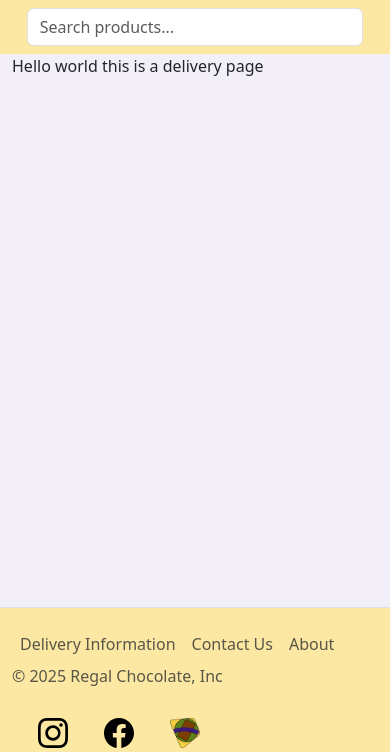
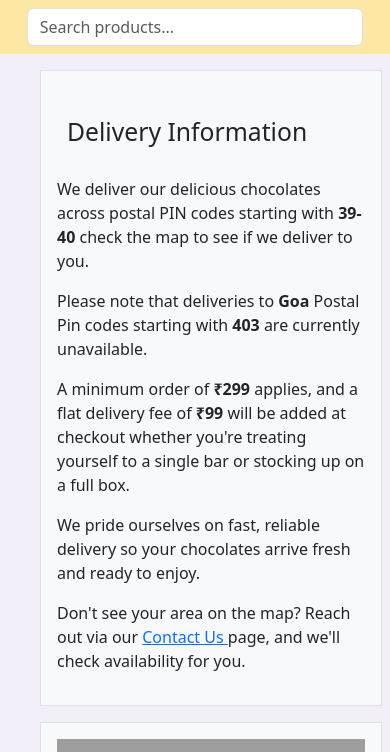
Before and after one commit to fjye1/chocolate_website, a Flask app: page /delivery in a window 390 px wide. Shown: the part 50-802 px from the top of the page. Run offline with Flask 3, Linux system fonts and the light colour scheme; data comes from the database, SQL or seed files in the repository; some libraries are stand-ins or nearby versions; grey boxes are pictures that could not be loaded.

Commit message:
first draft of delivery section

```diff
--- a/main.py
+++ b/main.py
@@ -3,12 +3,14 @@ import csv
 import io
 import json
 import os
+import threading
 import uuid
 from datetime import datetime, timedelta, timezone, date
 from functools import wraps
 
 # Third-party imports
 import stripe
+from PIL import Image, UnidentifiedImageError
 from dotenv import load_dotenv
 from flask import Flask, render_template, redirect, url_for, flash, request, abort, jsonify, make_response, \
     current_app, session, g
@@ -16,21 +18,18 @@ from flask_bootstrap import Bootstrap5
 from flask_ckeditor import CKEditor
 from flask_gravatar import Gravatar
 from flask_login import LoginManager, login_user, current_user, login_required, logout_user, AnonymousUserMixin
-from PIL import Image, UnidentifiedImageError
-import pillow_avif  # plugin registers automatically when imported (no direct usage required)
 from sqlalchemy import func, literal, event
-from sqlalchemy.orm import joinedload, selectinload
+from sqlalchemy.orm import joinedload
 from werkzeug.security import generate_password_hash, check_password_hash
 from xhtml2pdf import pisa
-import threading
 
 # Local application imports
 from extension import db
 from forms import RegisterForm, LoginForm, AddAddress, ProductForm, CommentForm, StockForm, TrackingForm, \
     ShipmentSentForm, BoxForm, ShipmentArrivalForm, AddToCartForm
+from functions import update_dynamic_prices, ProductService, inr_to_gbp, gbp_to_inr, safe_commit, precompute_products
 from models import Cart, CartItem, Address, User, Orders, Product, Tag, OrderItem, Comment, PriceAlert, \
     Tasks, Box, Shipment, SiteVisitCount
-from functions import update_dynamic_prices, ProductService, inr_to_gbp, gbp_to_inr, safe_commit, precompute_products
 from tasks import simple_task
 
 # Load environment variables
@@ -95,11 +94,13 @@ with app.app_context():
         print(f"   Checked in: {pool.checkedin()}")
         print(f"   Total: {pool.size() + pool.overflow()}\n")
 
+
 @app.route('/test_pool')
 def test_pool():
     print_pool_status()
     # your database query here
     return "Check console"
+
 
 login_manager = LoginManager()
 login_manager.init_app(app)
@@ -175,6 +176,8 @@ def load_cart():
             ]
     else:
         g.cart_items = session.get('basket', [])
+
+
 @app.context_processor
 def inject_cart():
     return dict(cart_items=g.cart_items)
@@ -184,6 +187,7 @@ def inject_cart():
 def run_task():
     simple_task.delay()
     return "Task queued!"
+
 
 def get_user_cart_cached(user_id):
     if not hasattr(g, 'cart'):
@@ -223,6 +227,7 @@ gravatar = Gravatar(app,
                     force_lower=False,
                     use_ssl=False,
                     base_url=None)
+
 
 # # ✅ must be run before adding data
 # with app.app_context():
@@ -1064,6 +1069,7 @@ def payment_success():
     # Clean the URL to remove sensitive parameters
     return render_template('payment_success.html', order=order)
 
+
 def process_paid_order(payment_intent_id, user_id):
     """
     Creates an order after payment is confirmed.
@@ -1199,23 +1205,27 @@ def stripe_webhook():
 
     return 'Success', 200
 
+
 @app.route('/invoice/<string:order_id>')
 @login_required
 def invoice(order_id):
     order = Orders.query.filter_by(order_id=order_id, user_id=current_user.id).first_or_404()
     return render_template('invoice.html', order=order)
+
 
 def internal_auth():
     auth = request.headers.get("Authorization")
     if auth != f"Bearer {os.getenv('INTERNAL_API_TOKEN')}":
         abort(403)
 
+
 @app.route('/internal-invoice/<string:order_id>')
 def internal_invoice(order_id):
     internal_auth()
 
     order = Orders.query.filter_by(order_id=order_id).first_or_404()
     return render_template('invoice.html', order=order)
+
 
 def serialize_order(order, url_root):
     return {
@@ -1245,12 +1255,12 @@ def serialize_order(order, url_root):
         ]
     }
 
+
 @app.route('/internal-invoice/<string:order_id>/json')
 def internal_invoice_json(order_id):
     internal_auth()
     order = Orders.query.filter_by(order_id=order_id).first_or_404()
     return jsonify(serialize_order(order, request.url_root))
-
 
 
 @app.route('/payment-failure')
@@ -1808,10 +1818,18 @@ def admin_settings():
 
 ######### Footer links #########
 
+# ─── Delivery Configuration ───────────────────────────────────────────────
+DELIVERY_FEE = 99  # ₹ — fee charged per delivery
+MIN_ORDER = 299  # ₹ — minimum order value to place an order
+
+
+# ──────────────────────────────────────────────────────────────────────────
+
 @app.route("/about")
 def about():
     return render_template("Footerlinks/about.html")
 
+
 @app.route("/contact")
 def contact():
     return render_template("Footerlinks/contact.html")
@@ -1819,12 +1837,9 @@ def contact():
 
 @app.route("/delivery")
 def delivery():
-    return render_template("Footerlinks/delivery.html")
-
-
-
-
-
+    return render_template("Footerlinks/delivery.html",
+                           delivery_fee=DELIVERY_FEE,
+                           min_order=MIN_ORDER, )
 
 
 if __name__ == "__main__":
--- a/templates/Footerlinks/delivery.html
+++ b/templates/Footerlinks/delivery.html
@@ -1,5 +1,60 @@
 {% extends "base.html" %}
 {% block content %}
+<div class="container" style="margin:16px">
+    <div class="row">
+        <!-- Left box -->
+        <div class="col-md-6 mb-3">
+            <div class="p-3 border bg-light">
+                <h2>Delivery Information</h2>
 
-Hello world this is a delivery page
+                <p>
+                    We deliver our delicious chocolates across postal PIN codes starting with<strong> 39-40</strong>
+                    check the
+                    map to see if we deliver to you.
+                </p>
+
+                <p>
+                    Please note that deliveries to <strong>Goa</strong> Postal Pin codes starting with<strong>
+                    403</strong> are currently unavailable.
+                </p>
+
+                <p>
+                    A minimum order of <strong>₹{{ min_order }}</strong> applies, and a flat
+                    delivery fee of <strong>₹{{ delivery_fee }}</strong> will be added at
+                    checkout whether you're treating yourself to a single bar or stocking up
+                    on a full box.
+                </p>
+
+                <p>
+                    We pride ourselves on fast, reliable delivery so your chocolates arrive
+                    fresh and ready to enjoy.
+                </p>
+
+                <p>
+                    Don't see your area on the map?
+                    Reach out via our
+                    <a href="{{ url_for('contact') }}" > Contact Us </a>
+
+                    page,
+                    and we'll check availability for you.
+                </p>
+            </div>
+        </div>
+
+        <!-- Right box -->
+        <div class="col-md-6 mb-3">
+            <div class="p-3 border bg-light">
+                <iframe
+                        src="https://www.google.com/maps/d/embed?mid=1Lt_FQHe6t643zZlIX2MK3HgVYY08k8E&ehbc=2E312F"
+                        width="100%"
+                        height="480"
+                        style="border:0;"
+                        allowfullscreen=""
+                        loading="lazy"
+                        referrerpolicy="no-referrer-when-downgrade">
+                </iframe>
+            </div>
+        </div>
+    </div>
+</div>
 {% endblock %}
```
